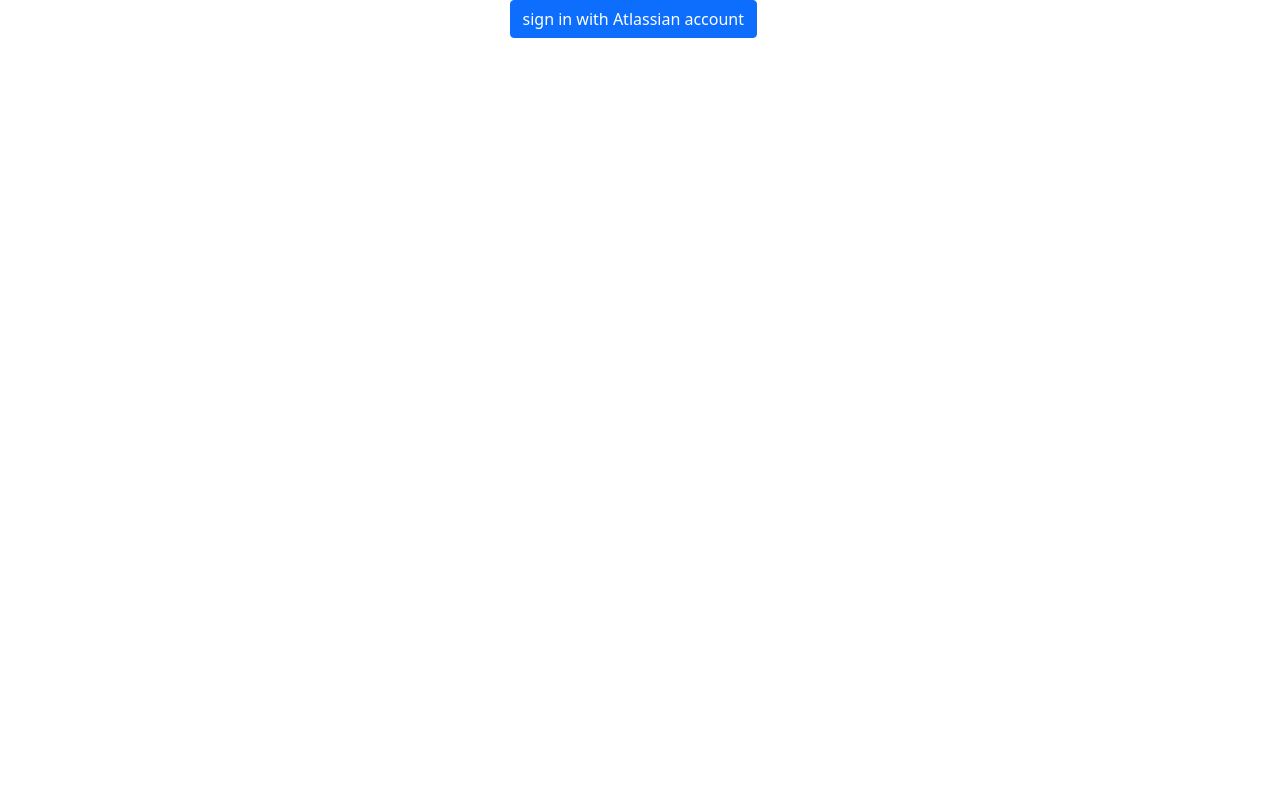
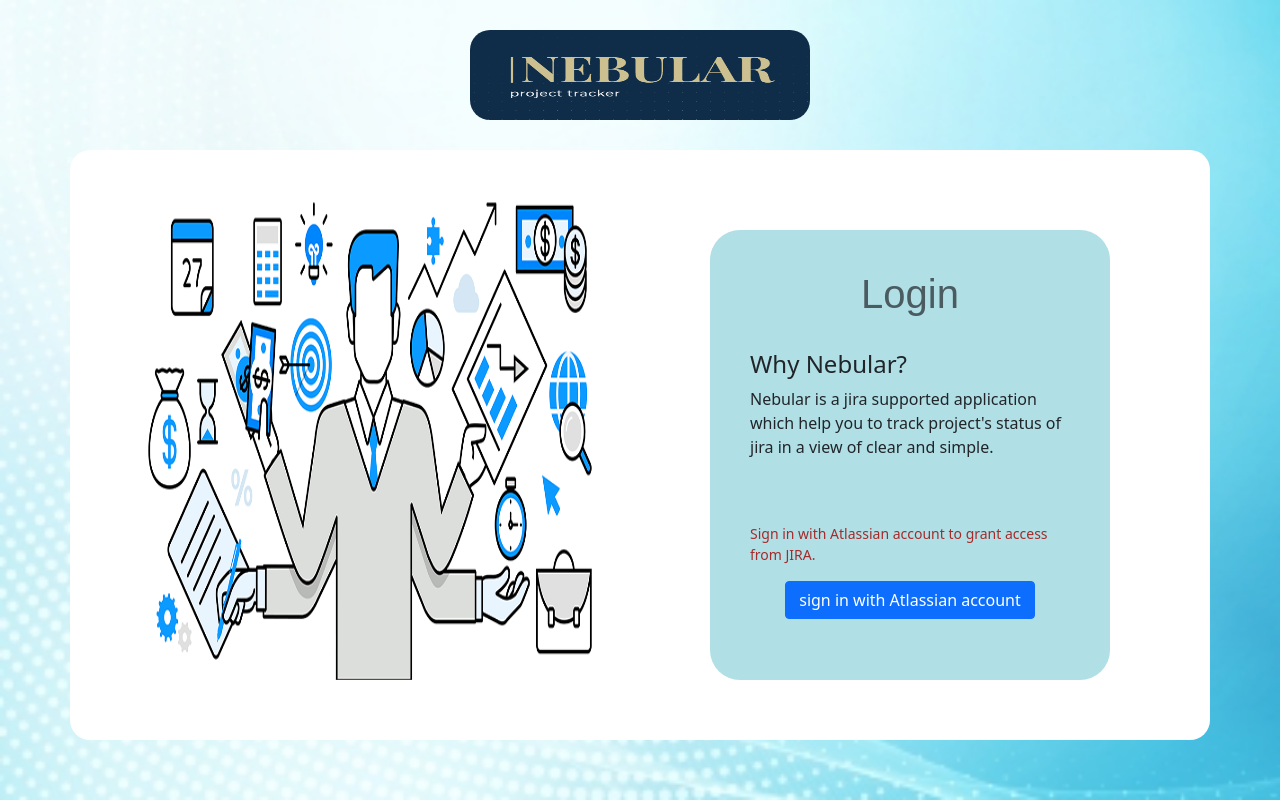
Before and after one commit to ngxinzhe/my-app, a Vue app: page / in a window 1280 px wide. Built offline with nearby package versions, Linux system fonts and the light colour scheme.

Commit message:
Login page UI changes

```diff
--- a/src/components/apps/jira/Dashboard.vue
+++ b/src/components/apps/jira/Dashboard.vue
@@ -1,21 +1,94 @@
 <template>
-  <div>Test</div>
+  <div id="backgrounds">
+    <h1
+      style="
+        text-align: center;
+        margin: 50px;
+        background: lightgreen;
+        padding: 20px;
+        border-radius: 50px;
+      "
+    >
+      Default Dashboard Test
+    </h1>
+    <div
+      style="
+        width: 900px;
+        margin-left: 200px;
+        background-color: grey;
+        padding: 50px;
+        border-radius: 50px;
+      "
+      v-for="(dashboard, index) in dashboards"
+      :key="`dashboard-${index}`"
+    >
+      <h2 style="text-align: center; background-color: lightblue">
+        1.DASHBOARD NAME
+      </h2>
+      <h5 style="text-align: center; background-color: pink">
+        {{ dashboard.name }}
+      </h5>
+      <br />
+      <h2 style="text-align: center; background-color: lightblue">
+        2.DASHBOARD ID
+      </h2>
+      <h5 style="text-align: center; background-color: pink">
+        {{ dashboard.id }}
+      </h5>
+      <br />
+      <h2 style="text-align: center; background-color: lightblue">
+        3.DASHBOARD SELF API LINK
+      </h2>
+      <h5 style="text-align: center; background-color: pink">
+        {{ dashboard.self }}
+      </h5>
+      <br />
+    </div>
+  </div>
 </template>
 <script>
 import { get } from "../../../store/utils/api";
+import { atlassianJiraURL } from "../../../../env";
 export default {
   name: "Dashboard",
+
+  data() {
+    return {
+      dashboards: [],
+    };
+  },
   mounted() {
     this.test();
+
+    get(
+      atlassianJiraURL +
+        "/" +
+        this.$store.getters.getAppID +
+        "/rest/api/2/issue/NEB-12"
+    ).then((res) => {
+      console.log(res);
+    });
   },
   methods: {
     test() {
       get(
-        "https://api.atlassian.com/ex/jira/9d0b3b2f-532c-435d-9aa1-62cdace0059e/rest/api/2/dashboard/10000"
+        atlassianJiraURL +
+          "/" +
+          this.$store.getters.getAppID +
+          "/rest/api/2/dashboard"
       ).then((res) => {
-        console.log(res);
+        this.dashboards = [...res.data.dashboards];
+        console.log(this.dashboards);
       });
     },
   },
 };
 </script>
+
+<style>
+#backgrounds {
+  background-image: url(../../../assets/color.jpg);
+  background-size: cover;
+  align-items: center;
+}
+</style>
--- a/src/components/authentication/AppLists.vue
+++ b/src/components/authentication/AppLists.vue
@@ -69,6 +69,7 @@
       get(cloudidExchange, header)
         .then((res) => {
           this.apps = [...res.data];
+          console.log(res.data);
         })
         .catch((error) => {
           this.showToast("Error Occurred", error);
--- a/src/components/authentication/LoginPage.vue
+++ b/src/components/authentication/LoginPage.vue
@@ -1,13 +1,81 @@
 <template>
+  <div id="background">
     <b-container>
       <b-row align-h="center" align-content="center">
-      <b-col cols="3">
-        <b-button id="button1" v-on:click="authorizeJira" variant="primary">
+        <img
+          src="../../assets/logodesign.png"
+          style="
+            padding: 30px;
+            width: 400px;
+            height: 150px;
+            border-radius: 50px;
+          "
+        />
+      </b-row>
+      <b-row
+        style="
+          background-color: white;
+          border-radius: 20px;
+          padding: 30px;
+          padding-bottom: 60px;
+        "
+      >
+        <b-col>
+          <img
+            src="../../assets/project-management.png"
+            style="width: 100%; height: 500px; border-radius: 30px"
+          />
+        </b-col>
+        <b-col>
+          <b-container
+            style="
+              background-color: powderblue;
+              border-radius: 30px;
+              padding: 40px;
+              height: 450px;
+              width: 400px;
+              margin-top: 50px;
+            "
+          >
+            <b-row
+              align-h="center"
+              align-content="center"
+              style="text-align: center; font-family: Fantasy; opacity: 0.7"
+              ><h1>Login</h1></b-row
+            >
+            <br />
+            <b-row align-h="center" align-content="center"
+              ><h4>Why Nebular?</h4>
+            </b-row>
+            <b-row align-h="center" align-content="center"
+              ><p>
+                Nebular is a jira supported application which help you to track
+                project's status of jira in a view of clear and simple.
+              </p>
+            </b-row>
+            <br />
+            <br />
+            <b-row
+              align-h="center"
+              align-content="center"
+              style="color: brown; font-size: 14px"
+              ><p>Sign in with Atlassian account to grant access from JIRA.</p>
+            </b-row>
+            <b-row align-h="center" align-content="center">
+              <b-button
+                id="button1"
+                v-on:click="authorizeJira"
+                variant="primary"
+                style="width: 250px"
+              >
                 sign in with Atlassian account</b-button
               >
+            </b-row>
+          </b-container>
         </b-col>
       </b-row>
     </b-container>
+  </div>
 </template>
 
 <script>
@@ -29,3 +97,11 @@
   },
 };
 </script>
+
+<style>
+#background {
+  background-image: url(../../assets/blue.jpg);
+  background-size: cover;
+  height: 800px;
+}
+</style>
--- a/src/store/index.js
+++ b/src/store/index.js
@@ -9,11 +9,15 @@
   state: {
     token: localStorage.getItem(TOKEN) || "",
     appID: "",
+    dashboardID: "",
   },
 
   getters: {
     getToken: () => {
       return localStorage.getItem(TOKEN);
+    },
+    getAppID: () => {
+      return localStorage.getItem(APPID);
     },
   },
 
```
Also changed, not shown: src/assets/color.jpg (added), src/assets/project-management.png (added). Lines whose indentation alone changed are shown as unchanged.
